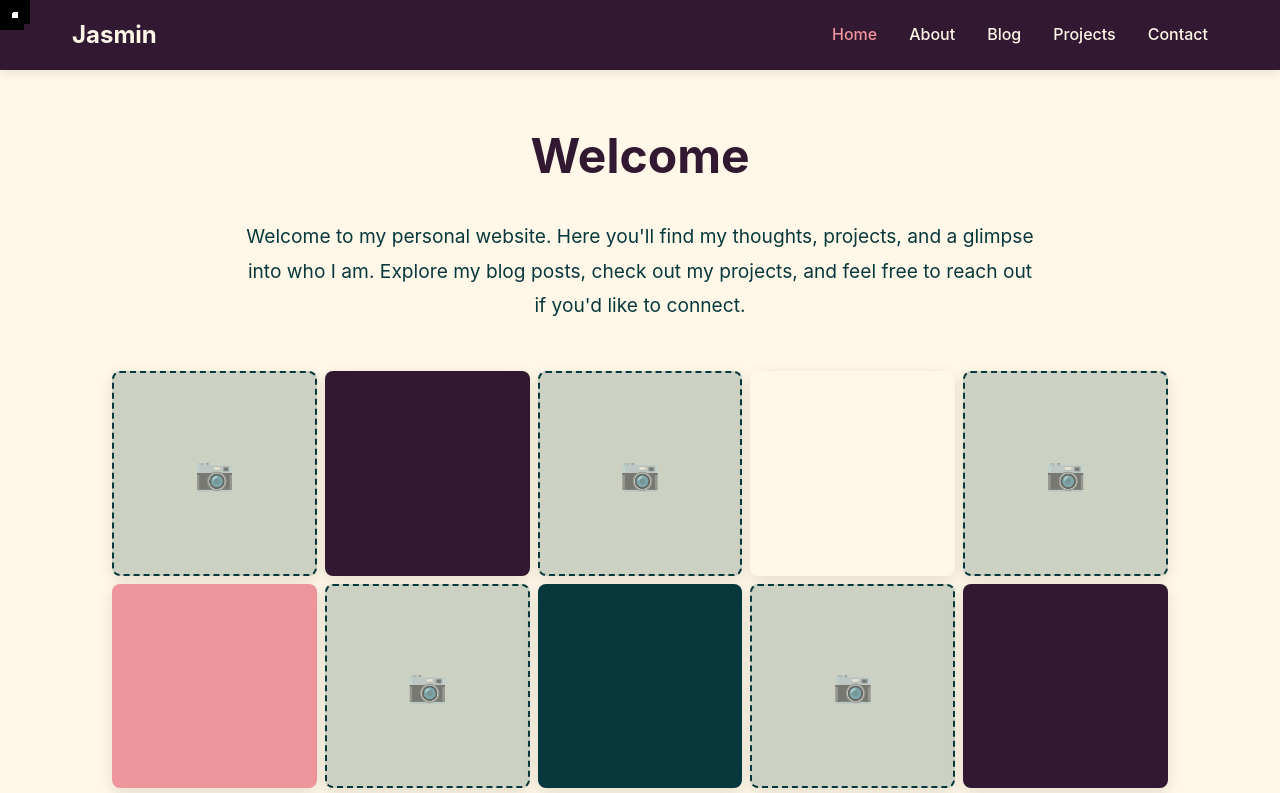
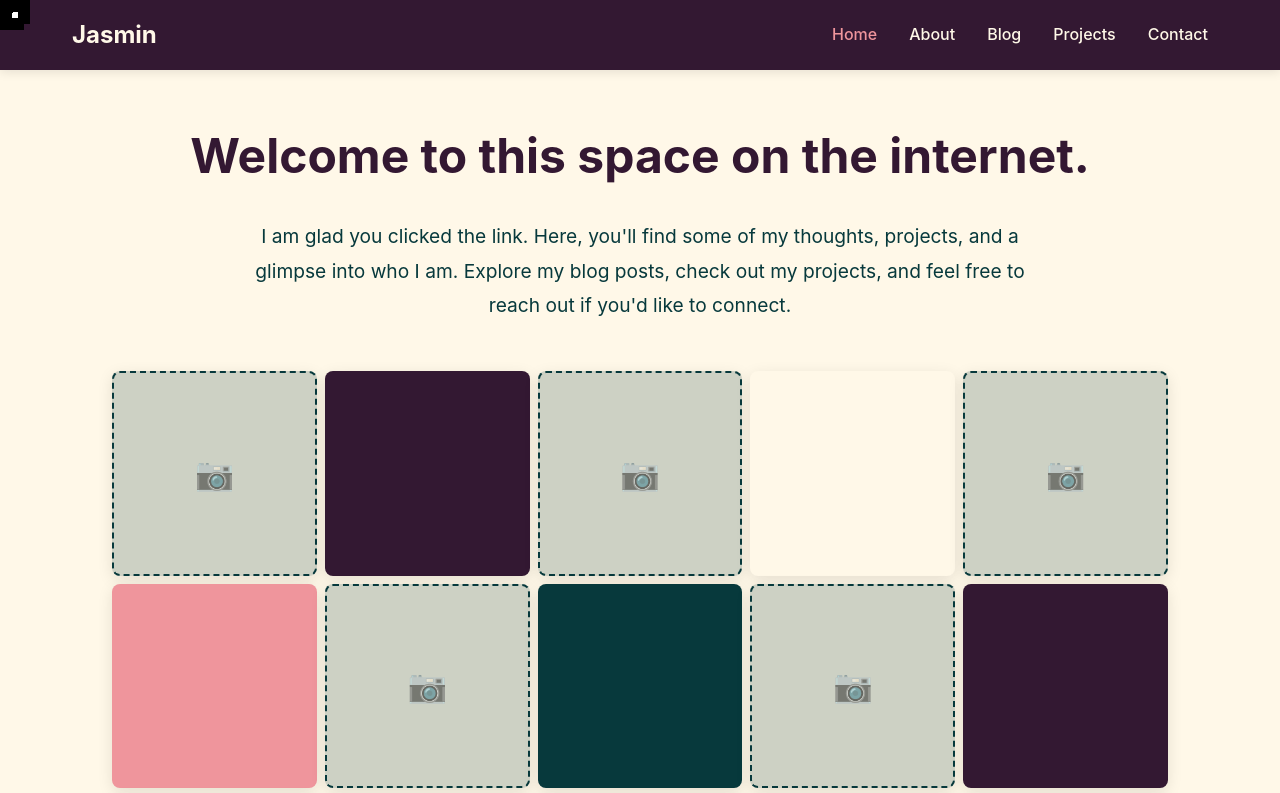
Before and after one commit to jasminreynoso/jasminreynoso, a plain HTML site: page index.html in a window 1280 px wide. Shown: the top 793 px of the page. Drawn offline with Linux system fonts and the light colour scheme.

Commit message:
fixed txt on home

```diff
--- a/index.html
+++ b/index.html
@@ -36,9 +36,9 @@
     <!-- Main Content -->
     <main class="main-content home-page">
         <div class="welcome-section">
-            <h1 class="welcome-title">Welcome</h1>
+            <h1 class="welcome-title"> Welcome to this space on the internet. </h1>
             <p class="intro-text">
-                Welcome to my personal website. Here you'll find my thoughts, projects, and a glimpse into who I am.
+                I am glad you clicked the link. Here, you'll find some of my thoughts, projects, and a glimpse into who I am.
                 Explore my blog posts, check out my projects, and feel free to reach out if you'd like to connect.
             </p>
         </div>
```
